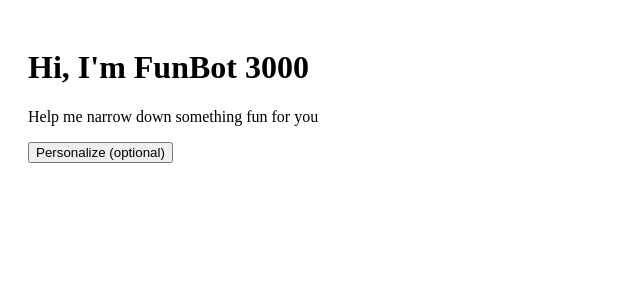
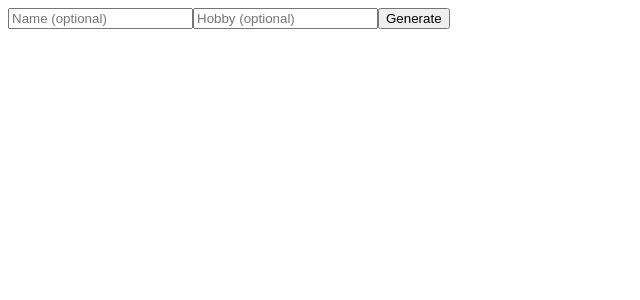
Before and after one commit to christensenandrew455-cell/funbot3000, a Next.js app: page / in a window 1280 px wide. Shown: the top 300 px of the page, without its empty margins (0-640 px from the left). Built offline with nearby package versions, Linux system fonts and the light colour scheme.

Commit message:
Update page.js

```diff
--- a/app/page.js
+++ b/app/page.js
@@ -1,134 +1,50 @@
-// app/page.js
 "use client";
-
 import { useState } from "react";
 import { useRouter } from "next/navigation";
 
 export default function Home() {
   const router = useRouter();
-  const [showPersonalize, setShowPersonalize] = useState(false);
-  const [loading, setLoading] = useState(false);
-  const [formData, setFormData] = useState({
-    people: "",
-    ageMin: "",
-    ageMax: "",
-    personality: "",
-    location: "",
-    activityType: "",
-    season: "",
-    extraInfo: ""
-  });
+  const [form, setForm] = useState({ name: "", hobby: "" });
 
-  const handleChange = (e) =>
-    setFormData({ ...formData, [e.target.name]: e.target.value });
+  async function handleSubmit(e) {
+    e.preventDefault();
 
-  const handleGenerate = async () => {
-    if (loading) return;
-    setLoading(true);
-
-    try {
     const res = await fetch("/api/generate", {
       method: "POST",
       headers: { "Content-Type": "application/json" },
-        body: JSON.stringify(formData),
+      body: JSON.stringify(form),
     });
 
     const data = await res.json();
 
-      // Ensure we always have a result string
-      const resultText = data?.result ?? "No activity generated.";
+    if (!data.aiResult) {
+      alert("No AI result received");
+      return;
+    }
 
-      // Build params — encode the result to keep it URL-safe
-      const params = new URLSearchParams();
-
-      // add inputs (only include non-empty values)
-      Object.entries(formData).forEach(([k, v]) => {
-        if (v != null && v !== "") params.set(k, v);
+    // Redirect to results page with query params
+    const params = new URLSearchParams({
+      aiResult: data.aiResult,
+      name: form.name,
+      hobby: form.hobby,
     });
 
-      // include AI result (encoded)
-      params.set("result", encodeURIComponent(resultText));
-
-      router.push(`/results?${params.toString()}`);
-    } catch (err) {
-      console.error("Generate error:", err);
-      alert("Error generating activity — check console for details.");
-    } finally {
-      setLoading(false);
+    router.push("/results?" + params.toString());
   }
-  };
 
   return (
-    <div style={{ padding: "20px" }}>
-      <h1>Hi, I'm FunBot 3000</h1>
-      <p>Help me narrow down something fun for you</p>
-
-      <button onClick={() => setShowPersonalize((s) => !s)}>
-        {showPersonalize ? "Hide Personalization Options" : "Personalize (optional)"}
-      </button>
-
-      {showPersonalize && (
-        <div style={{ marginTop: "20px" }}>
-          <label>
-            How many people (optional):
-            <input type="number" name="people" value={formData.people} onChange={handleChange} />
-          </label>
-          <br />
-          <label>
-            Age range (optional):
-            <input type="number" name="ageMin" placeholder="Min" value={formData.ageMin} onChange={handleChange} />
-            <input type="number" name="ageMax" placeholder="Max" value={formData.ageMax} onChange={handleChange} />
-          </label>
-          <br />
-          <label>
-            Introvert / Extrovert (optional):
-            <select name="personality" value={formData.personality} onChange={handleChange}>
-              <option value="">--</option>
-              <option value="introvert">Introvert</option>
-              <option value="extrovert">Extrovert</option>
-            </select>
-          </label>
-          <br />
-          <label>
-            Location (optional):
-            <input type="text" name="location" placeholder="City / State / Country" value={formData.location} onChange={handleChange} />
-          </label>
-          <br />
-          <label>
-            Activity type (optional):
-            <select name="activityType" value={formData.activityType} onChange={handleChange}>
-              <option value="">--</option>
-              <option value="inside">Inside</option>
-              <option value="outside">Outside</option>
-              <option value="both">Both</option>
-            </select>
-          </label>
-          <br />
-          <label>
-            Season (optional):
-            <select name="season" value={formData.season} onChange={handleChange}>
-              <option value="">--</option>
-              <option value="spring">Spring</option>
-              <option value="summer">Summer</option>
-              <option value="fall">Fall</option>
-              <option value="winter">Winter</option>
-            </select>
-          </label>
-          <br />
-          <label>
-            Additional info (optional, max 100 chars):
-            <textarea name="extraInfo" maxLength={100} value={formData.extraInfo} onChange={handleChange}></textarea>
-          </label>
-          <br />
-          <button
-            onClick={handleGenerate}
-            disabled={loading}
-            style={{ display: "inline-block", marginTop: "10px", padding: "8px 12px", background: "#0070f3", color: "white", border: "none", cursor: "pointer" }}
-          >
-            {loading ? "Generating..." : "Generate Activity"}
-          </button>
-        </div>
-      )}
-    </div>
+    <form onSubmit={handleSubmit}>
+      <input
+        placeholder="Name (optional)"
+        value={form.name}
+        onChange={(e) => setForm({ ...form, name: e.target.value })}
+      />
+      <input
+        placeholder="Hobby (optional)"
+        value={form.hobby}
+        onChange={(e) => setForm({ ...form, hobby: e.target.value })}
+      />
+      <button type="submit">Generate</button>
+    </form>
   );
 }
```
Lines whose indentation alone changed are shown as unchanged.
